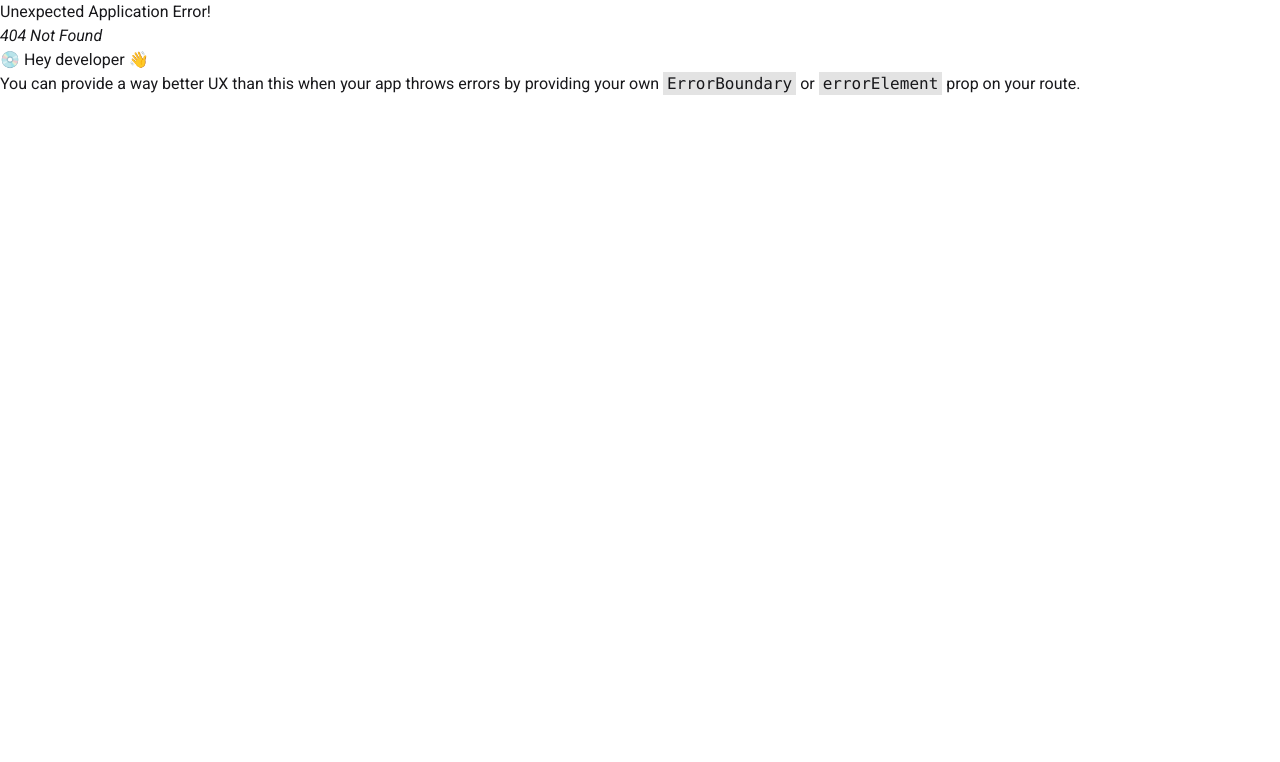
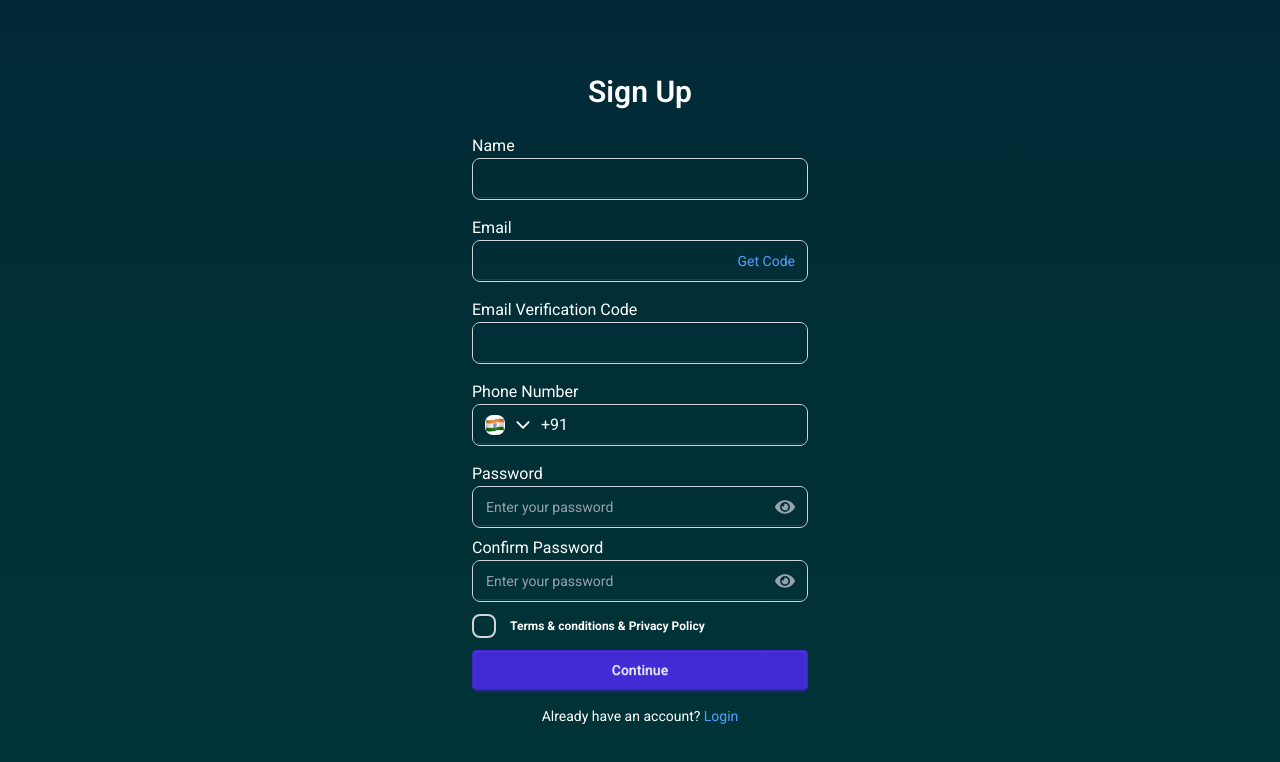
Before and after one commit to Arif-Islam21/hutbit, a React (Vite) app: page /sign-up in a window 1280 px wide. Before the commit this address had no page. Shown: the top 762 px of the page. Built offline with nearby package versions, Linux system fonts and the light colour scheme.

Commit message:
sign up page done

```diff
--- /dev/null
+++ b/src/Pages/Authentication/Login.jsx
@@ -0,0 +1,65 @@
+import { FaEye } from "react-icons/fa";
+
+const Login = () => {
+  return (
+    <div className="min-h-screen flex items-center justify-center bg-gradient-to-b from-first to-second px-4">
+      <div className="w-full max-w-sm p-6 bg-transparent rounded-lg">
+        <h2 className="text-3xl font-semibold text-center text-white mb-6">
+          Log in
+        </h2>
+
+        <form>
+          <div className="form-control mb-4">
+            <label className="label">
+              <span className="label-text text-white">Email</span>
+            </label>
+            <div className="border border-gray-300 rounded-lg">
+              <input
+                type="email"
+                placeholder="Enter Your email address"
+                className="input w-full bg-transparent text-white placeholder:text-gray-400"
+              />
+            </div>
+          </div>
+
+          <div className="form-control mb-2">
+            <label className="label">
+              <span className="label-text text-white">Password</span>
+            </label>
+            <div className="relative border border-gray-300 rounded-lg">
+              <input
+                type="password"
+                placeholder="Enter your password"
+                className="input w-full bg-transparent text-white placeholder:text-gray-400 pr-10"
+              />
+              <span className="absolute right-3 top-1/2 transform -translate-y-1/2 text-gray-400">
+                <FaEye size={20} />
+              </span>
+            </div>
+            <div className="flex justify-end items-center my-2 ">
+              <label className="label justify-end ">
+                <a
+                  href="#"
+                  className="label-text-alt text-blue-400 hover:underline ml-auto text-sm"
+                >
+                  Forgot password?
+                </a>
+              </label>
+            </div>
+          </div>
+
+          <button className="btn btn-primary w-full mt-2">Log in</button>
+
+          <p className="mt-4 text-center text-white text-sm">
+            Don’t have an account?{" "}
+            <a href="#" className="text-blue-400 hover:underline">
+              Sign up
+            </a>
+          </p>
+        </form>
+      </div>
+    </div>
+  );
+};
+
+export default Login;
--- /dev/null
+++ b/src/Pages/Authentication/SignUp.jsx
@@ -0,0 +1,133 @@
+import { FaEye } from "react-icons/fa";
+import indiaFlag from "../../assets/pictures/indiaFlag.jpg";
+import { IoIosArrowDown } from "react-icons/io";
+
+const SignUp = () => {
+  return (
+    <div className="min-h-screen flex items-center justify-center bg-gradient-to-b from-first to-second px-4">
+      <div className="w-full max-w-sm p-6 bg-transparent rounded-lg">
+        <h2 className="text-3xl font-semibold text-center text-white mb-6">
+          Sign Up
+        </h2>
+
+        <form>
+          <div className="form-control mb-4">
+            <label className="label">
+              <span className="label-text text-white">Name</span>
+            </label>
+            <div className="border border-gray-300 rounded-lg">
+              <input
+                type="text"
+                placeholder=""
+                className="input w-full bg-transparent text-white placeholder:text-gray-400"
+              />
+            </div>
+          </div>
+          <div className="form-control mb-4">
+            <label className="label">
+              <span className="label-text text-white">Email</span>
+            </label>
+            <div className="relative border border-gray-300 rounded-lg">
+              <input
+                type="email"
+                className="input w-full bg-transparent text-white placeholder:text-gray-400 pr-10"
+              />
+              <span className="absolute right-3 top-1/2 text-blue-400 transform -translate-y-1/2 text-sm">
+                Get Code
+              </span>
+            </div>
+          </div>
+          <div className="form-control mb-4">
+            <label className="label">
+              <span className="label-text text-white">
+                Email Verification Code
+              </span>
+            </label>
+            <div className="border border-gray-300 rounded-lg">
+              <input
+                type="email"
+                placeholder=""
+                className="input w-full bg-transparent text-white placeholder:text-gray-400"
+              />
+            </div>
+          </div>
+          <div className="form-control mb-4">
+            <label className="label">
+              <span className="label-text text-white">Phone Number</span>
+            </label>
+            <div className="relative border border-gray-300 rounded-lg">
+              <span className="absolute  left-3 top-1/2 transform -translate-y-1/2 text-white">
+                <div className="flex items-center gap-2">
+                  <img
+                    src={indiaFlag}
+                    alt="flag"
+                    className="size-5 rounded-lg"
+                  />
+                  <IoIosArrowDown size={20} className="text-white" />
+                  <h3>+91</h3>
+                </div>
+              </span>
+              <input
+                type="number"
+                className="input w-full bg-transparent text-white placeholder:text-gray-400 pr-10"
+              />
+            </div>
+          </div>
+
+          <div className="form-control mb-2">
+            <label className="label">
+              <span className="label-text text-white">Password</span>
+            </label>
+            <div className="relative border border-gray-300 rounded-lg">
+              <input
+                type="password"
+                placeholder="Enter your password"
+                className="input w-full bg-transparent text-white placeholder:text-gray-400 pr-10"
+              />
+              <span className="absolute right-3 top-1/2 transform -translate-y-1/2 text-gray-400">
+                <FaEye size={20} />
+              </span>
+            </div>
+          </div>
+          <div className="form-control mb-2">
+            <label className="label">
+              <span className="label-text text-white">Confirm Password</span>
+            </label>
+            <div className="relative border border-gray-300 rounded-lg">
+              <input
+                type="password"
+                placeholder="Enter your password"
+                className="input w-full bg-transparent text-white placeholder:text-gray-400 pr-10"
+              />
+              <span className="absolute right-3 top-1/2 transform -translate-y-1/2 text-gray-400">
+                <FaEye size={20} />
+              </span>
+            </div>
+          </div>
+          <div>
+            <fieldset className="fieldset  rounded-box w-64">
+              <label className="fieldset-label text-white font-bold">
+                <input
+                  type="checkbox"
+                  className="checkbox border-2 border-gray-300 mr-2"
+                />
+                Terms & conditions & Privacy Policy
+              </label>
+            </fieldset>
+          </div>
+
+          <button className="btn btn-primary w-full mt-2">Continue</button>
+
+          <p className="mt-4 text-center text-white text-sm">
+            Already have an account?{" "}
+            <a href="#" className="text-blue-400 hover:underline">
+              Login
+            </a>
+          </p>
+        </form>
+      </div>
+    </div>
+  );
+};
+
+export default SignUp;
```
Also changed, not shown: src/Routes/Routes.jsx (+10 -0 lines), src/assets/pictures/indiaFlag.jpg (added).
